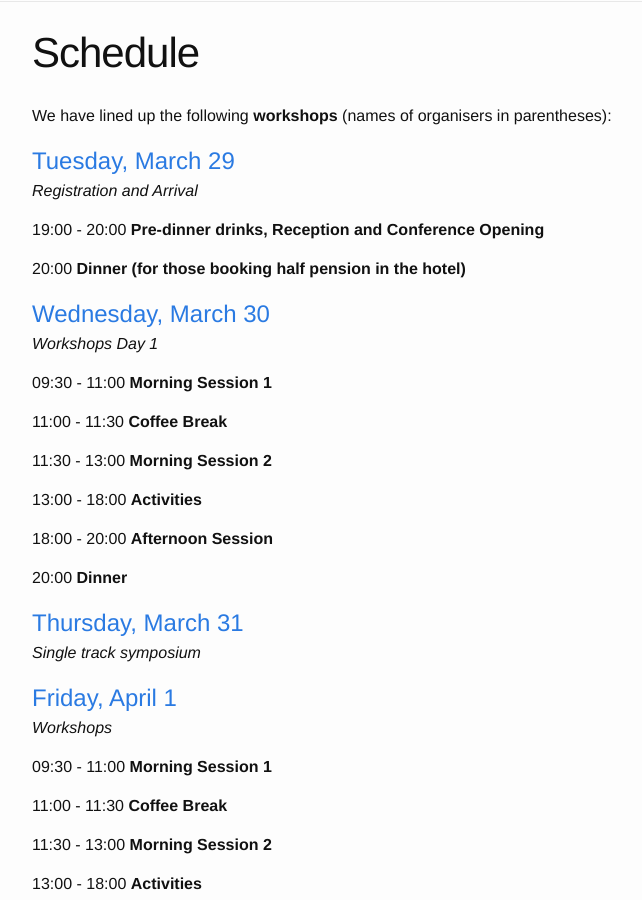
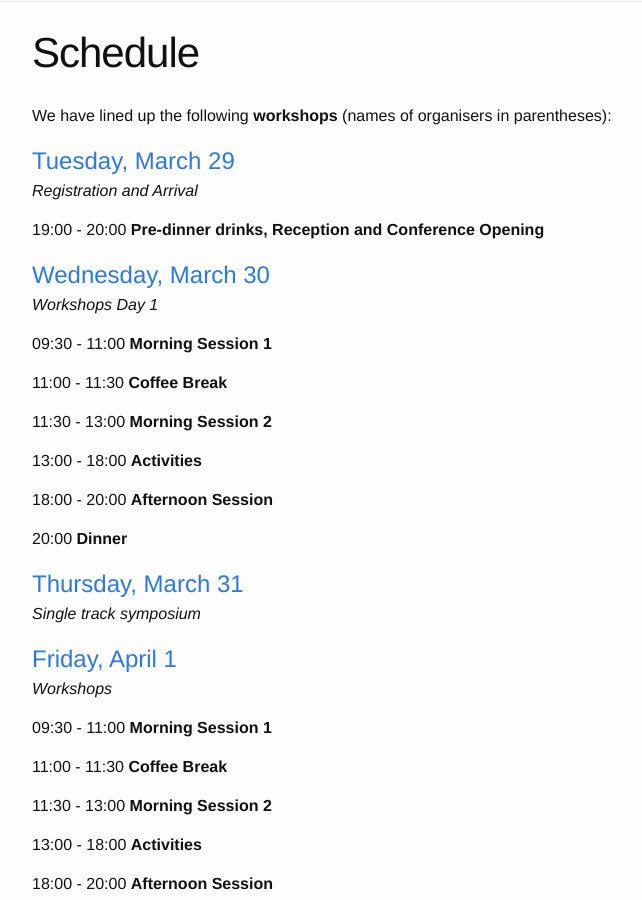
Before and after one commit to dalimeeting/dalimeeting.github.io, a Jekyll site: the page built from schedule.html, in a window 1280 px wide and 900 px high, scrolled down 406 px. Shown: the whole window, without its empty margins (238-880 px from the left). Built offline with Jekyll 4.4.1, drawn with Linux system fonts in a browser that asks for light colours.

Commit message:
Small change to schedule

```diff
--- a/_config.yml
+++ b/_config.yml
@@ -2,7 +2,7 @@
 title: DALI 2016 - Data Learning and Inference
 venue: Sestri Levante, Italy
 permalink: "/:categories/:title.html"
-banner: banner.jpg
+banner: sestri.jpeg
 conference:
   hosts:
   organizers:
--- a/_posts/2016-03-29-day-0.md
+++ b/_posts/2016-03-29-day-0.md
@@ -6,6 +6,4 @@ talks:
 - title: "Pre-dinner drinks, Reception and Conference Opening"
   start: "19:00"
   end: "20:00"
-- title: "Dinner (for those booking half pension in the hotel)"
-  start: "20:00"
 ---
```
Also changed, not shown: assets/sestri.jpeg (renamed from assets/banner.jpeg).
